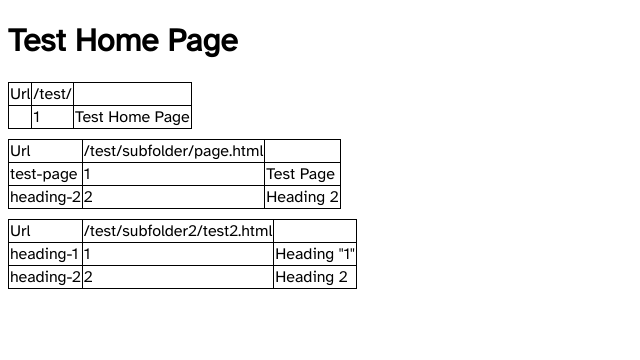
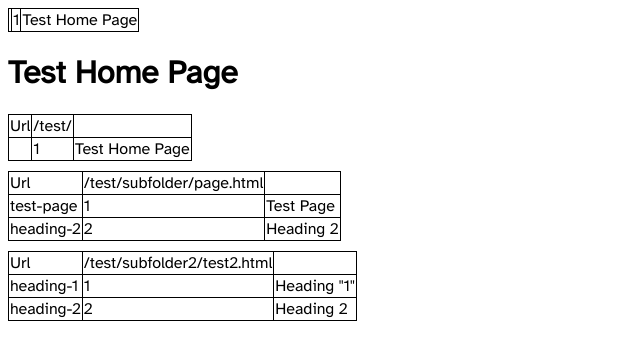
Before and after one commit to aalister/pages-test, a Jekyll site: the page built from index.html, in a window 1280 px wide. Shown: the top 360 px of the page, without its empty margins (0-640 px from the left). Built offline with Jekyll 4.4.1, drawn with Linux system fonts in a browser that asks for light colours.

Commit message:
Added table of contents

```diff
--- a/_layouts/default.html
+++ b/_layouts/default.html
@@ -28,6 +28,26 @@
 </head>
 <body>
 
+<!-- Table of contents generated automatically -->
+<table>
+	{%- assign sections = content | prepend: "-" | split: "<h" | shift %}
+	{%- for section in sections %}
+	<tr>
+		{%- assign header = section | split: "</h" | first %}
+
+		{%- assign id = header | split: 'id="' %}
+		{%- assign id = id[1] | split: '"' | first %}
+
+		{%- assign level = header | slice: 0 | to_integer %}
+		{%- assign title = header | prepend: "<h" | strip_html %}
+
+		<td>{{ id }}</td>
+		<td>{{ level }}</td>
+		<td>{{ title }}</td>
+	</tr>
+	{%- endfor %}
+</table>
+
 {{ content }}
 
 </body>
--- a/assets/styles.css
+++ b/assets/styles.css
@@ -16,3 +16,13 @@ body {
 	font-family: "Atkinson", sans-serif;
 	font-size: 1.6rem;
 }
+
+/* Table of contents */
+table {
+	margin-bottom: 10px;
+}
+
+table, td {
+	border: 1px solid #000;
+	border-collapse: collapse;
+}
```
